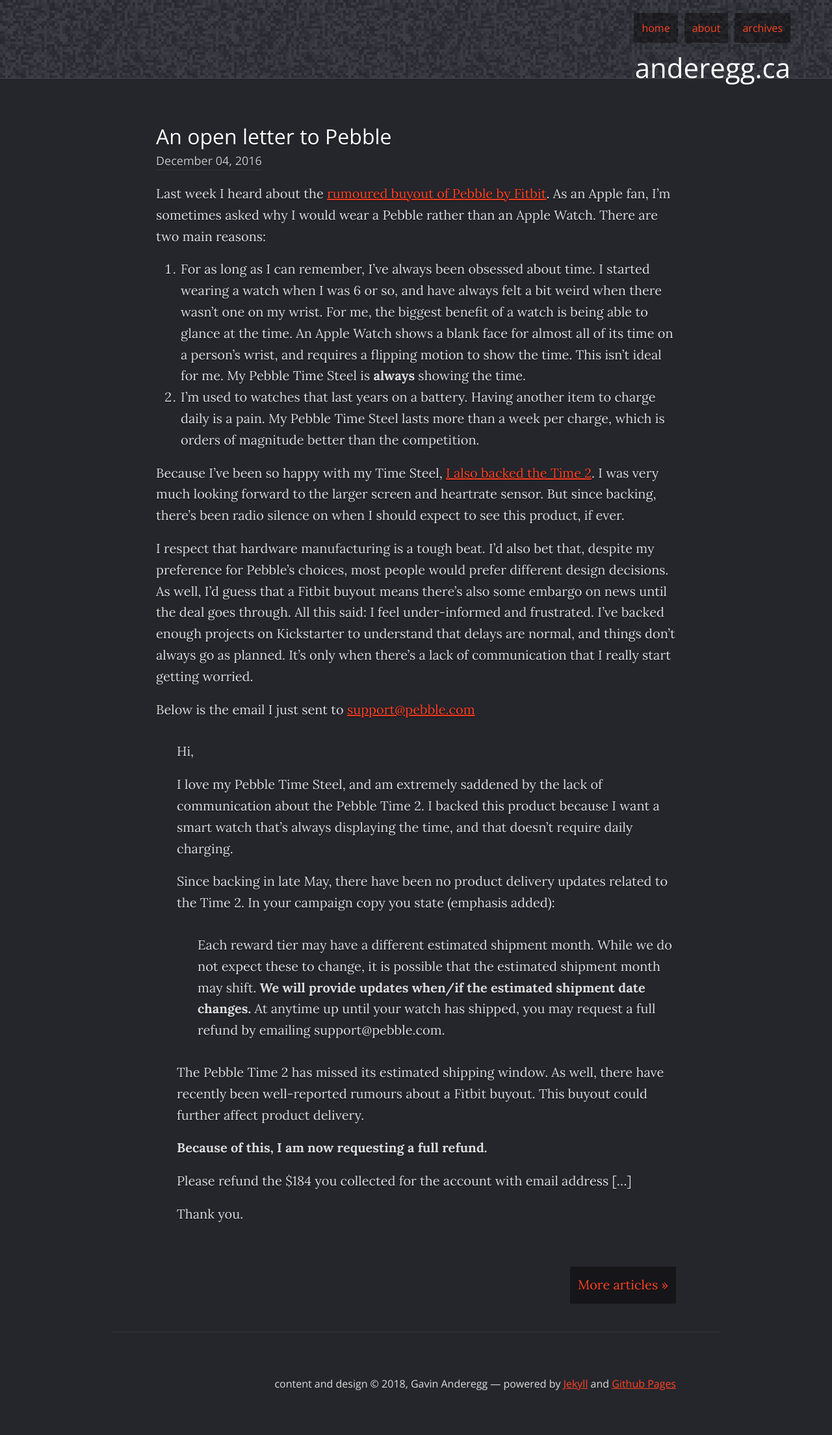
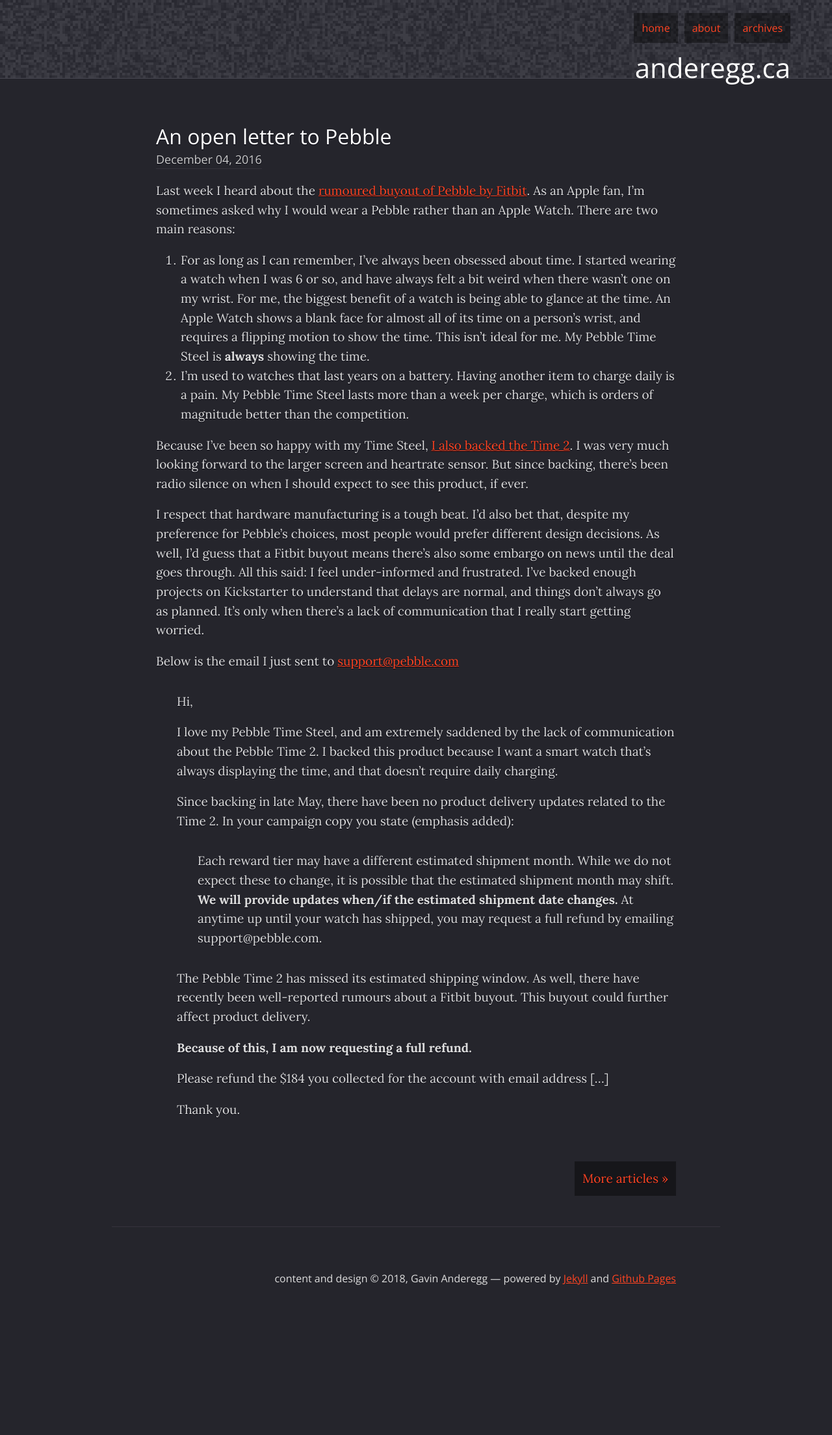
Before and after one commit to gavinanderegg/gavinanderegg.github.io, a Jekyll site: the page built from index.html, in a window 1280 px wide. Shown: the whole page at 65% size. Built offline with Jekyll 4.4.1, drawn with Linux system fonts in a browser that asks for light colours; after the commit the page ends 2046 px from its top, so only the background shows below that.

Commit message:
Slightly less big type

```diff
--- a/css/main.scss
+++ b/css/main.scss
@@ -72,8 +72,8 @@
 	max-width: 800px;
 	margin: auto;
 	padding: 68px;
-	font-size: 20px;
-	line-height: 164%;
+	font-size: 19px;
+	line-height: 156%;
 	text-shadow: 0px 1px 1px #080812;
 	clear: both;
 	border-bottom: 1px solid #35333C;
```
